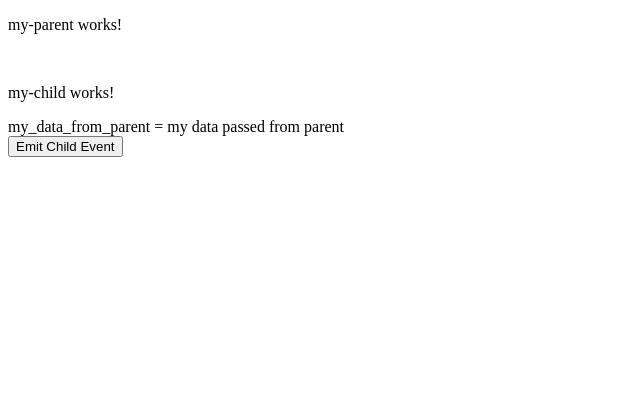
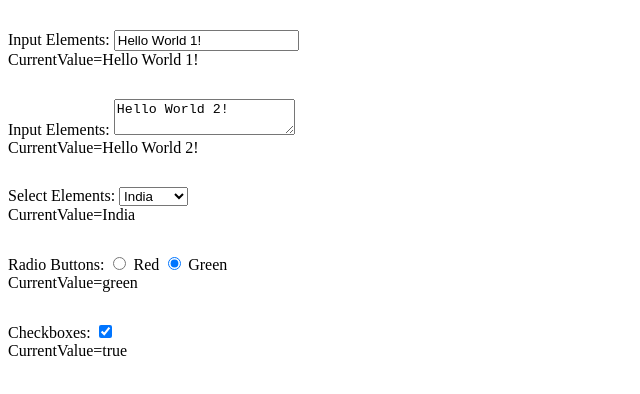
Before and after one commit to Nano-Byte-Academy/Angular-Core, an Angular app in the folder 1-angular-core/: page / in a window 1280 px wide. Shown: the top 394 px of the page, without its empty margins (0-640 px from the left). Built offline with nearby package versions, Linux system fonts and the light colour scheme.

Commit message:
data-binding demo

```diff
--- a/1-angular-core/src/app/app.component.html
+++ b/1-angular-core/src/app/app.component.html
@@ -1,4 +1,6 @@
 <!--
 <app-my-first-component></app-my-first-component> -->
 
-<app-my-parent></app-my-parent>
+<!-- <app-my-parent></app-my-parent> -->
+
+<app-data-binding></app-data-binding>
--- a/1-angular-core/src/app/app.component.ts
+++ b/1-angular-core/src/app/app.component.ts
@@ -2,6 +2,7 @@ import { Component } from '@angular/core';
 import { RouterOutlet } from '@angular/router';
 import { MyFirstComponentComponent } from './my-first-component/my-first-component.component';
 import { MyParentComponent } from './parent-child-demo/my-parent/my-parent.component';
+import { DataBindingComponent } from './demos/data-binding/data-binding.component';
 
 @Component({
   selector: 'app-root',
@@ -9,7 +10,8 @@ import { MyParentComponent } from './parent-child-demo/my-parent/my-parent.compo
   imports: [
     RouterOutlet,
     MyFirstComponentComponent,
-    MyParentComponent
+    MyParentComponent,
+    DataBindingComponent
   ],
   templateUrl: './app.component.html',
   styleUrl: './app.component.scss'
--- /dev/null
+++ b/1-angular-core/src/app/demos/data-binding/data-binding.component.html
@@ -0,0 +1,54 @@
+
+<!-- String Interpolation -->
+<!-- <div>
+    <div class="myDivStyle">Component properties: {{ myFirstInterpolationVar }}</div>
+    <div class="myDivStyle">myImage: <img alt="code" src="{{ myImageUrl }}" width="100" height="100"></div>
+    <div class="myDivStyle">Method calls: {{ getMyValue() }}</div>
+    <div class="myDivStyle">Arithmetic operations: {{ 5 + 6 }}</div>
+</div> -->
+
+<!-- Property Binding -->
+<!-- <div>
+    <div class="myDivStyle">Setting Element Property: <span [textContent]="myFirstInterpolationVar"></span></div>
+                                            <button type="button" [disabled]="isActive">Disabled Button</button>
+    <div class="myDivStyle">Binding to DOM attributes: <img alt="code" [src]="myImageUrl" width="100" height="100"></div>
+    <div class="myDivStyle">Binding to CSS classes: <span [class.active]="isActive">Hello World 2!</span></div>
+</div> -->
+
+<!-- Event Binding -->
+<!-- <div>
+    <div class="myDivStyle">MouseEvent: <button type="button" (click)="handleClick($event)">Test Button 1</button></div>
+    <div class="myDivStyle">KeyboardEvent: <input type="text" (keyup)="onKeyUp($event)"></div>
+    <div class="myDivStyle">onMouseOver: <div (mouseover)="onMouseOver($event)">Hover over me!</div></div>
+    <div class="myDivStyle">onEnterPress: <input type="text" (keydown.enter)="onEnterPress($event)"></div>
+</div> -->
+
+
+<!-- Two-way data Binding -->
+<div>
+    <div class="myDivStyle">
+        Input Elements: <input type="text" [(ngModel)]="text2way"> <br>CurrentValue={{text2way}}</div>
+    <div class="myDivStyle">
+        Input Elements: <textarea [(ngModel)]="textArea2way"></textarea> <br>CurrentValue={{textArea2way}}</div>
+    <div class="myDivStyle">
+        Select Elements:
+        <select [(ngModel)]="selectedCountry">
+            <option value="India">India</option>
+            <option value="USA">USA</option>
+            <option value="Canada">Canada</option>
+        </select>
+        <br>CurrentValue={{selectedCountry}}
+    </div>
+    <div class="myDivStyle">
+        Radio Buttons:
+        <input type="radio" [(ngModel)]="selectedColor" value="red"> Red
+        <input type="radio" [(ngModel)]="selectedColor" value="green"> Green
+        <br>CurrentValue={{selectedColor}}
+    </div>
+    <div class="myDivStyle">
+        Checkboxes:
+        <input type="checkbox" [(ngModel)]="isChecked">
+        <br>CurrentValue={{isChecked}}
+    </div>
+
+</div>
--- /dev/null
+++ b/1-angular-core/src/app/demos/data-binding/data-binding.component.scss
@@ -0,0 +1,3 @@
+.myDivStyle {
+    margin-top: 30px;
+}
--- /dev/null
+++ b/1-angular-core/src/app/demos/data-binding/data-binding.component.ts
@@ -0,0 +1,43 @@
+import { Component } from '@angular/core';
+import { FormsModule } from '@angular/forms';
+
+@Component({
+  selector: 'app-data-binding',
+  standalone: true,
+  imports: [ FormsModule ],
+  templateUrl: './data-binding.component.html',
+  styleUrl: './data-binding.component.scss'
+})
+export class DataBindingComponent {
+
+  myFirstInterpolationVar = "Hello World!";
+  myImageUrl = "../assets/images/pexels-image-code.jpg";
+  isActive = true;
+
+  text2way = "Hello World 1!";
+  textArea2way = "Hello World 2!";
+  selectedCountry = "India";
+  selectedColor = "green";
+  isChecked = true;
+
+  getMyValue() {
+    return "Hello Function!";
+  }
+
+  handleClick($event: MouseEvent) {
+    alert("handleClick");
+  }
+
+  onKeyUp($event: KeyboardEvent) {
+    alert("onKeyUp");
+  }
+
+  onMouseOver($event: MouseEvent) {
+    alert("onMouseOver");
+  }
+
+  onEnterPress($event: Event) {
+    alert("onEnterPress");
+  }
+
+}
```
Also changed, not shown: 2 other files (tests, documents, lock files or other folders).
